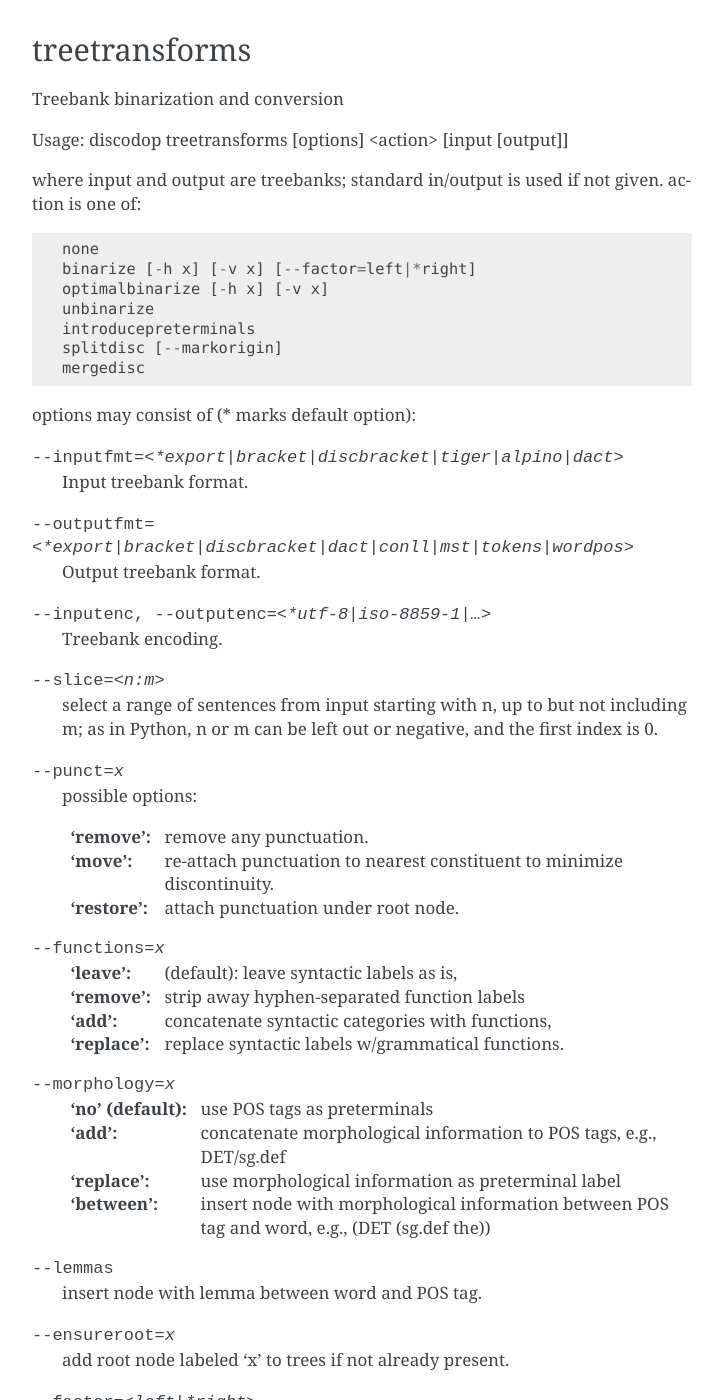
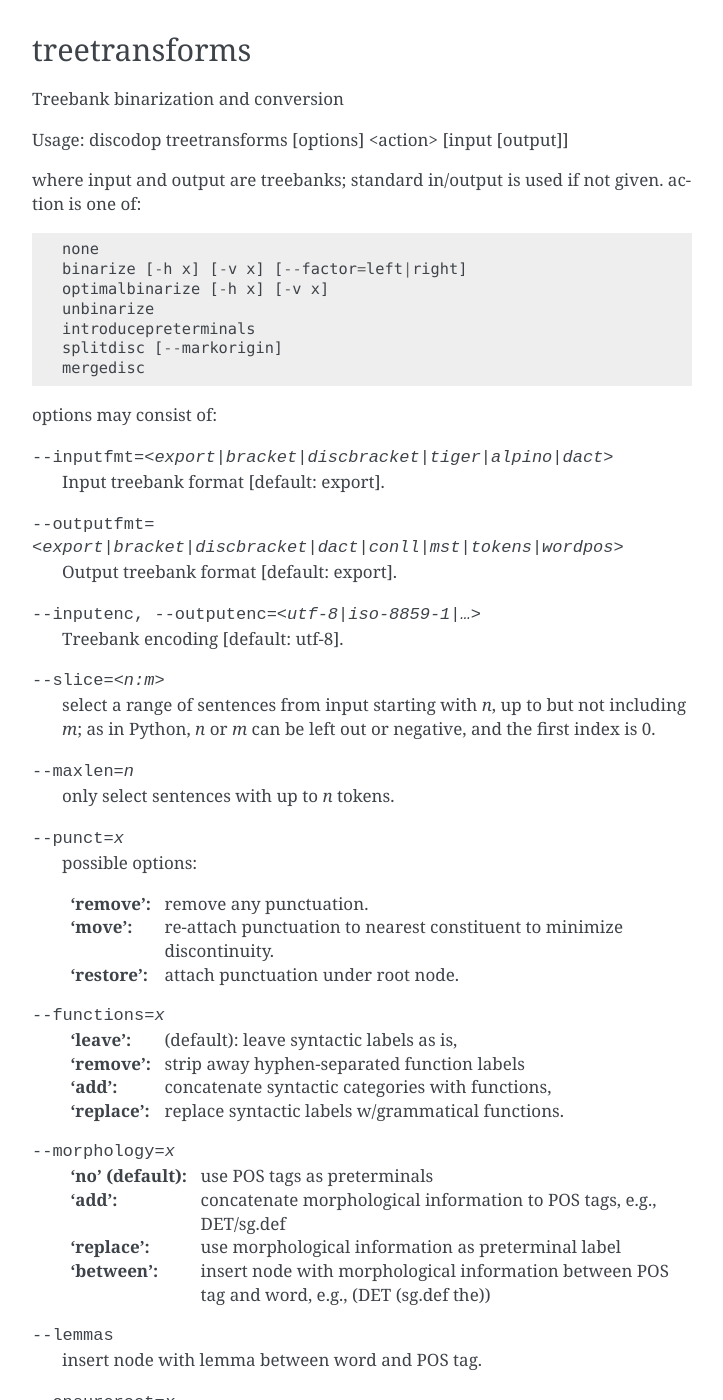
Before and after one commit to andreasvc/disco-dop, a Sphinx documentation site: the page built from docs/discodop.rst, in a window 1280 px wide and 1400 px high, scrolled down 3894 px. Shown: the whole window, without its empty margins (388-1111 px from the left). Built offline with Sphinx 7.4.7, drawn with Linux system fonts in a browser that asks for light colours; pages that are not in the unit, such as notebooks, are missing from menus; some of the changed text lies outside the part shown.

Commit message:
Document file formats; closes #29.
- Specify default command line options with [default: ...] instead of
  with *.

```diff
--- a/docs/discodop.rst
+++ b/docs/discodop.rst
@@ -99,11 +99,11 @@ file, and options may consist of:
 --disconly       Only evaluate bracketings of discontinuous constituents
                  (only affects Parseval measures).
 
---goldfmt, --parsesfmt=<*export|bracket|discbracket|tiger|alpino|dact>
-                 Specify corpus format.
+--goldfmt, --parsesfmt=<export|bracket|discbracket|tiger|alpino|dact>
+                 Specify corpus format [default: export].
 
---goldenc, --parsesenc=<*utf-8|iso-8859-1|...>
-                 Specify a different encoding than the default utf-8.
+--goldenc, --parsesenc=<utf-8|iso-8859-1|...>
+                 Specify encoding [default: utf-8].
 
 --ted            Enable tree-edit distance evaluation.
 --headrules=x    Specify file with rules for head assignment of constituents
@@ -147,24 +147,25 @@ where input and output are treebanks; standard in/output is used if not given.
 action is one of::
 
     none
-    binarize [-h x] [-v x] [--factor=left|*right]
+    binarize [-h x] [-v x] [--factor=left|right]
     optimalbinarize [-h x] [-v x]
     unbinarize
     introducepreterminals
     splitdisc [--markorigin]
     mergedisc
 
-options may consist of (* marks default option):
+options may consist of:
 
---inputfmt=<*export|bracket|discbracket|tiger|alpino|dact>
-                Input treebank format.
---outputfmt=<*export|bracket|discbracket|dact|conll|mst|tokens|wordpos>
-                Output treebank format.
---inputenc, --outputenc=<*utf-8|iso-8859-1|...>
-                Treebank encoding.
---slice=<n:m>   select a range of sentences from input starting with n,
-                up to but not including m; as in Python, n or m can be left
+--inputfmt=<export|bracket|discbracket|tiger|alpino|dact>
+                Input treebank format [default: export].
+--outputfmt=<export|bracket|discbracket|dact|conll|mst|tokens|wordpos>
+                Output treebank format [default: export].
+--inputenc, --outputenc=<utf-8|iso-8859-1|...>
+                Treebank encoding [default: utf-8].
+--slice=<n:m>   select a range of sentences from input starting with *n*,
+                up to but not including *m*; as in Python, *n* or *m* can be left
                 out or negative, and the first index is 0.
+--maxlen=n      only select sentences with up to *n* tokens.
 --punct=x       possible options:
 
                 :'remove': remove any punctuation.
@@ -183,8 +184,8 @@ options may consist of (* marks default option):
                     POS tag and word, e.g., (DET (sg.def the))
 --lemmas        insert node with lemma between word and POS tag.
 --ensureroot=x  add root node labeled 'x' to trees if not already present.
---factor=<left|*right>
-                whether binarization factors to the left or right
+--factor=<left|right>
+                specify left- or right-factored binarization [default: right].
 -h n            horizontal markovization. default: infinite (all siblings)
 -v n            vertical markovization. default: 1 (immediate parent only)
 --leftunary     make initial / final productions of binarized constituents
@@ -222,17 +223,18 @@ output is the base name for the filenames to write the grammar to.
 
 Options (* marks default option):
 
---inputfmt=<*export|bracket|discbracket|tiger|alpino|dact>
-          The treebank format.
+--inputfmt=<export|bracket|discbracket|tiger|alpino|dact>
+          The treebank format [default: export].
 
---inputenc=<\*utf-8|iso-8859-1|...>
-          Treebank encoding.
+--inputenc=<utf-8|iso-8859-1|...>
+          Treebank encoding [default: utf-8].
 
---dopestimator=<*rfe|ewe|shortest|...>
-          The DOP estimator to use with dopreduction/doubledop.
+--dopestimator=<rfe|ewe|shortest|...>
+          The DOP estimator to use with dopreduction/doubledop [default: rfe].
 
---numproc=<*1|2|...>
-          only relevant for double dop fragment extraction
+--numproc=<1|2|...>
+          Number of processes to start [default: 1].
+          Only relevant for double dop fragment extraction.
 
 --gzip
           compress output with gzip, view with zless &c.
@@ -336,8 +338,8 @@ Usage: discodop treedraw [<treebank>...] [options]
 
 Options (* marks default option):
 
---fmt=<*export|bracket|discbracket|tiger|alpino|dact>
-                 Specify corpus format.
+--fmt=<export|bracket|discbracket|tiger|alpino|dact>
+                 Specify corpus format [default: export].
 
 --encoding=enc   Specify a different encoding than the default utf-8.
 --functions=x    :'leave'=default: leave syntactic labels as is,
--- a/docs/index.rst
+++ b/docs/index.rst
@@ -21,6 +21,7 @@ sentences using Tree-Substitution Grammar (TSG).
 
    discodop
    params
+   fileformats
    api
 
 Getting started
```
Also changed, not shown: 4 other files.
